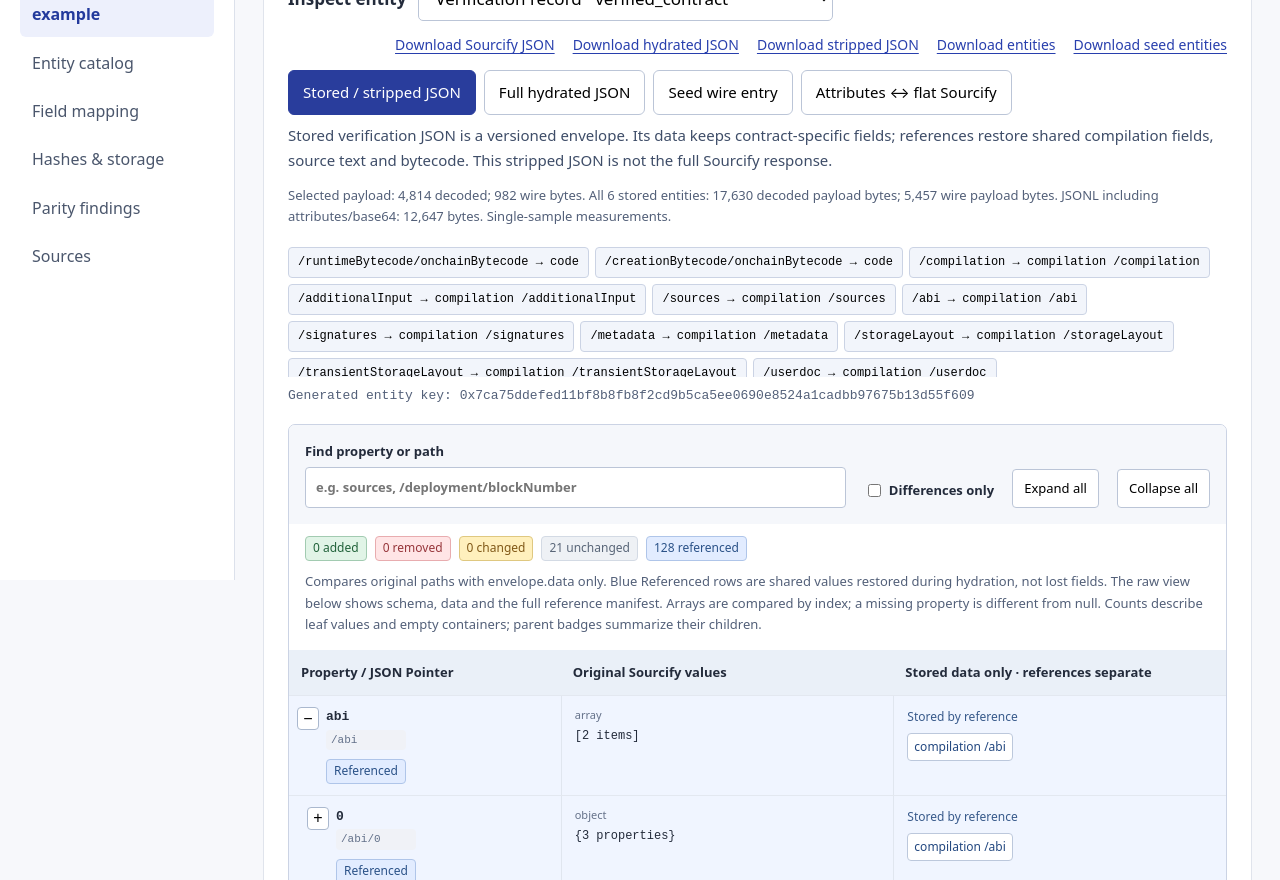
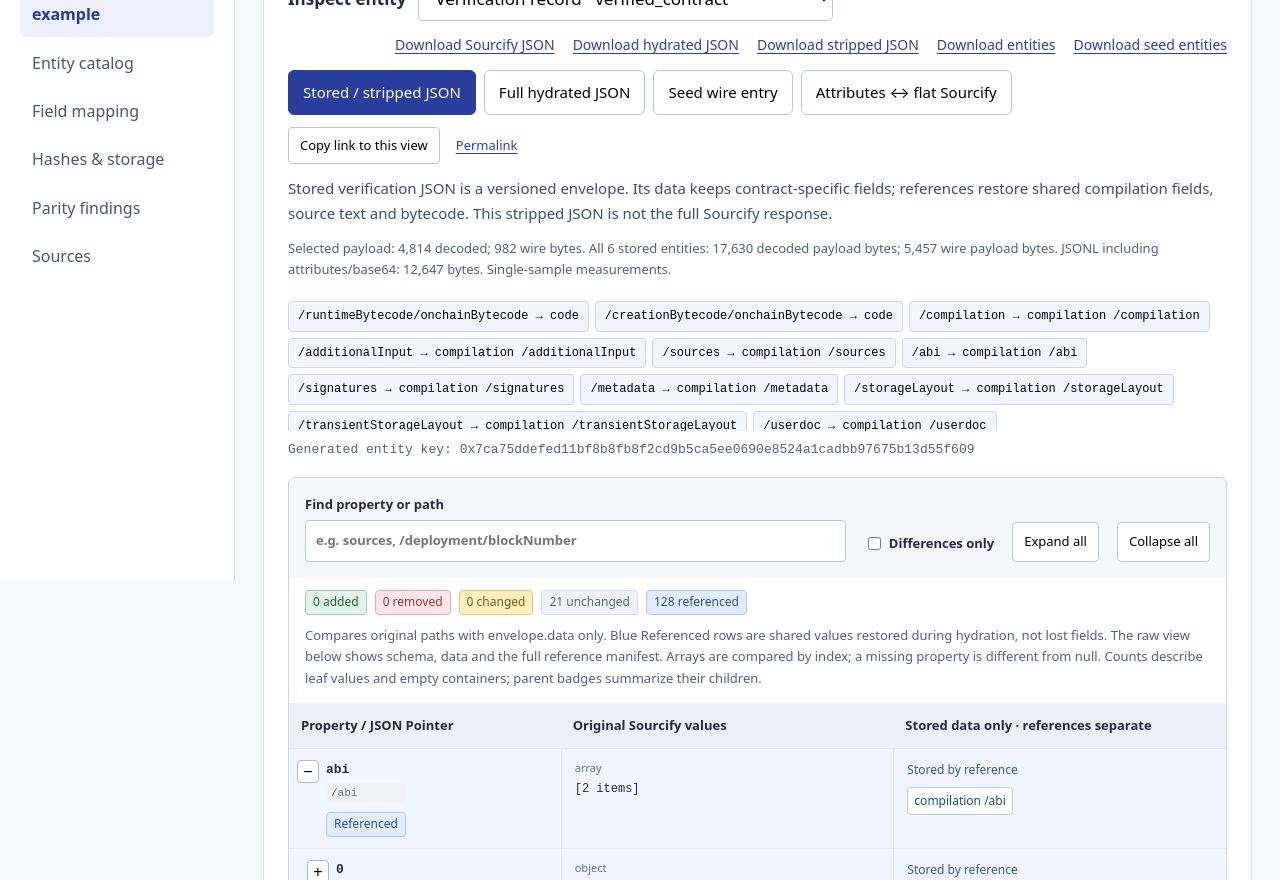
Before and after one commit to Arkiv-Network/sourcify-arkiv-entity-processor, a website: page docs/example.html in a window 1280 px wide. Shown: the part 220-1100 px from the top of the page. Drawn offline with Linux system fonts and the light colour scheme.

Commit message:
Add shareable example and hydrated view permalinks

```diff
--- a/docs/example.css
+++ b/docs/example.css
@@ -46,3 +46,9 @@
 .reference-list { display: flex; gap: 6px; flex-wrap: wrap; margin: 10px 0; max-height: 130px; overflow: auto; }
 .reference-list button { text-align: left; font: 12px/1.4 ui-monospace, monospace; overflow-wrap: anywhere; max-width: 100%; background: #f2f5fb; border: 1px solid #cbd3e4; padding: 6px 9px; border-radius: 4px; cursor: pointer; }
 .reference-list[hidden] { display: none; }
+
+.permalink-controls { display: flex; align-items: center; gap: 10px 16px; flex-wrap: wrap; margin: 12px 0; font-size: 13px; }
+.permalink-controls button { font: inherit; padding: 7px 11px; border: 1px solid #bbc5d7; border-radius: 4px; background: white; cursor: pointer; }
+#permalink-status { color: #536079; }
+#permalink-fallback { flex-basis: 100%; min-width: 0; width: 100%; padding: 9px; border: 1px solid #bbc5d7; border-radius: 4px; font: 12px ui-monospace, monospace; }
+#permalink-fallback[hidden] { display: none; }
--- a/docs/example.html
+++ b/docs/example.html
@@ -11,6 +11,7 @@
 <header class="example-header"><h1>One contract: stored, shared, hydrated.</h1><p>Compare each JSON property in aligned rows. Follow shared references or switch to the full hydrated record; expand raw JSON when you need the complete envelope.</p><p id="contract-identity" class="identity">Loading captured example…</p></header>
 <div class="example-controls"><label for="entity-select">Inspect entity</label><select id="entity-select" aria-controls="property-diff source-json entity-json"></select><div class="downloads"><a id="source-download" download>Download Sourcify JSON</a><a id="hydrated-download" download>Download hydrated JSON</a><a id="stored-download" download>Download stripped JSON</a><a id="entities-download" download>Download entities</a><a id="seed-download" download>Download seed entities</a></div></div>
 <div class="comparison-modes" role="group" aria-label="Compare representations"><button type="button" data-mode="payload" aria-pressed="true">Stored / stripped JSON</button><button type="button" data-mode="hydrated" aria-pressed="false">Full hydrated JSON</button><button type="button" data-mode="wire" aria-pressed="false">Seed wire entry</button><button type="button" data-mode="attributes" aria-pressed="false">Attributes ↔ flat Sourcify</button></div>
+<div class="permalink-controls"><button id="copy-permalink" type="button">Copy link to this view</button><a id="view-permalink">Permalink</a><span id="permalink-status" role="status" aria-live="polite"></span><input id="permalink-fallback" type="text" readonly hidden aria-label="Permalink — select and copy this URL"></div>
 <p id="relationship" class="relationship" aria-live="polite"></p>
 <p id="size-details" class="size-details"></p><div id="reference-list" class="reference-list" aria-label="Follow shared references"></div>
 <p id="entity-key" class="entity-key"></p>
--- a/docs/example.js
+++ b/docs/example.js
@@ -32,6 +32,50 @@
     option.textContent = k === 'code' ? `${codeRoles(entity).map(({group, field}) => `${group === 'creationBytecode' ? 'Creation' : 'Runtime'} ${field === 'onchainBytecode' ? 'onchain' : 'recompiled'}`).join(' + ')} · code` : `${labels[k] || k} · ${k}${entities.filter(e => kind(e) === k).length > 1 ? ` ${counts[k]}` : ''}`;
     select.append(option);
   }
+  const validModes = new Set(['payload', 'hydrated', 'wire', 'attributes']);
+  const defaultEntity = String(sorted[0].index);
+  const permalink = document.querySelector('#view-permalink');
+  const permalinkStatus = document.querySelector('#permalink-status');
+  const permalinkFallback = document.querySelector('#permalink-fallback');
+  function readViewURL() {
+    const params = new URL(window.location.href).searchParams;
+    mode = validModes.has(params.get('mode')) ? params.get('mode') : 'payload';
+    const index = entities.findIndex(entity => entity.key === params.get('entity'));
+    select.value = index >= 0 ? String(index) : defaultEntity;
+  }
+  function viewURL() {
+    const url = new URL(window.location.href);
+    url.searchParams.set('mode', mode);
+    // Hydrated JSON represents the whole contract, independently of entity selection.
+    if (mode === 'hydrated') url.searchParams.delete('entity');
+    else url.searchParams.set('entity', entities[Number(select.value)].key);
+    return url;
+  }
+  function updatePermalink() {
+    permalink.href = viewURL().href;
+    permalinkStatus.textContent = '';
+    permalinkFallback.hidden = true;
+  }
+  function navigateView() {
+    const url = viewURL();
+    if (url.href !== window.location.href) window.history.pushState(null, '', url.href);
+    render();
+  }
+  document.querySelector('#copy-permalink').addEventListener('click', async () => {
+    const url = viewURL().href;
+    try {
+      if (!navigator.clipboard?.writeText) throw new Error('Clipboard unavailable');
+      await navigator.clipboard.writeText(url);
+      permalinkStatus.textContent = 'Link copied.';
+    } catch {
+      permalinkFallback.value = url;
+      permalinkFallback.hidden = false;
+      permalinkFallback.focus();
+      permalinkFallback.select();
+      permalinkStatus.textContent = 'Select and copy the URL below, or use the Permalink link.';
+    }
+  });
+  window.addEventListener('popstate', () => { readViewURL(); render(); });
   const name = source.compilation?.name || 'Verified contract';
   document.querySelector('#contract-identity').textContent = `${name} · Ethereum mainnet · ${data.address || source.address} · match ${source.matchId}`;
   document.querySelector('#source-download').href = data.files.source;
@@ -193,7 +237,7 @@
       button.textContent = `${ref.path || '/'} → ${ref.kind}${ref.pointer ? ' ' + ref.pointer : ''}`;
       button.title = ref.kind === 'local' ? `Same compilation: ${ref.pointer}` : ref.hash;
       button.disabled = target < 0;
-      button.addEventListener('click', () => { select.value = String(target); mode = 'payload'; render(); });
+      button.addEventListener('click', () => { select.value = String(target); mode = 'payload'; navigateView(); });
       links.append(button);
     }
     const comparison = attributeComparison(entity);
@@ -208,7 +252,7 @@
       description: full ? 'All original JSON values are restored; the hydrated comparison should have zero changes.' : envelope ? 'Compares original paths with envelope.data only. Blue Referenced rows are shared values restored during hydration, not lost fields. The raw view below shows schema, data and the full reference manifest.' : 'Compares the two displayed JSON representations literally; Added and Removed describe their different shapes.',
       onFollowReference: ref => {
         const target = ref.kind === 'local' ? Number(select.value) : entities.findIndex(candidate => candidate.kind === ref.kind && String(attr(candidate, 'hash')).replace(/^bytes32:/, '') === ref.hash);
-        if (target >= 0) { select.value = String(target); mode = 'payload'; render(); }
+        if (target >= 0) { select.value = String(target); mode = 'payload'; navigateView(); }
       }
     });
     showJSON(document.querySelector('#source-json'), original);
@@ -223,8 +267,10 @@
       rows.append(row);
     }
     for (const button of document.querySelectorAll('[data-mode]')) button.setAttribute('aria-pressed', String(button.dataset.mode === mode));
+    updatePermalink();
   }
-  select.addEventListener('change', render);
-  for (const button of document.querySelectorAll('[data-mode]')) button.addEventListener('click', () => {mode = button.dataset.mode; render();});
+  select.addEventListener('change', navigateView);
+  for (const button of document.querySelectorAll('[data-mode]')) button.addEventListener('click', () => {mode = button.dataset.mode; navigateView();});
+  readViewURL();
   render();
 })();
```
